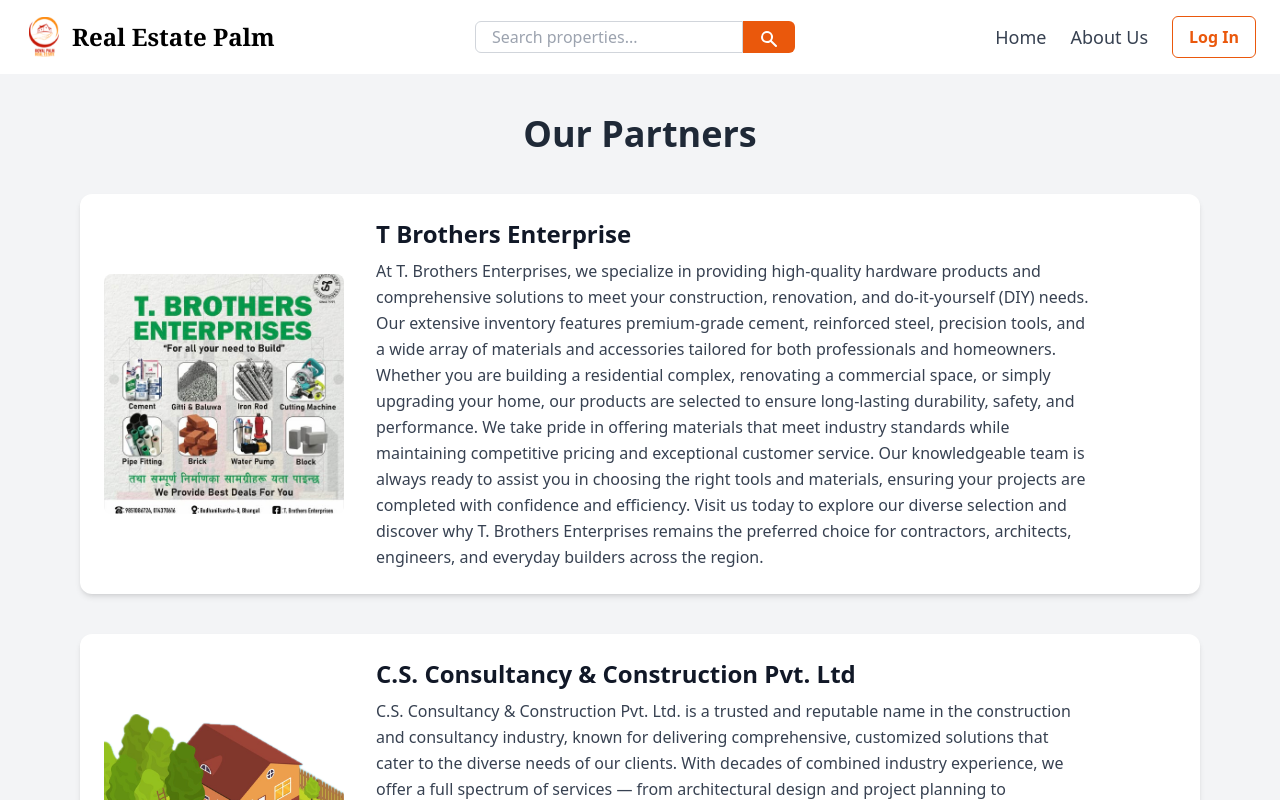
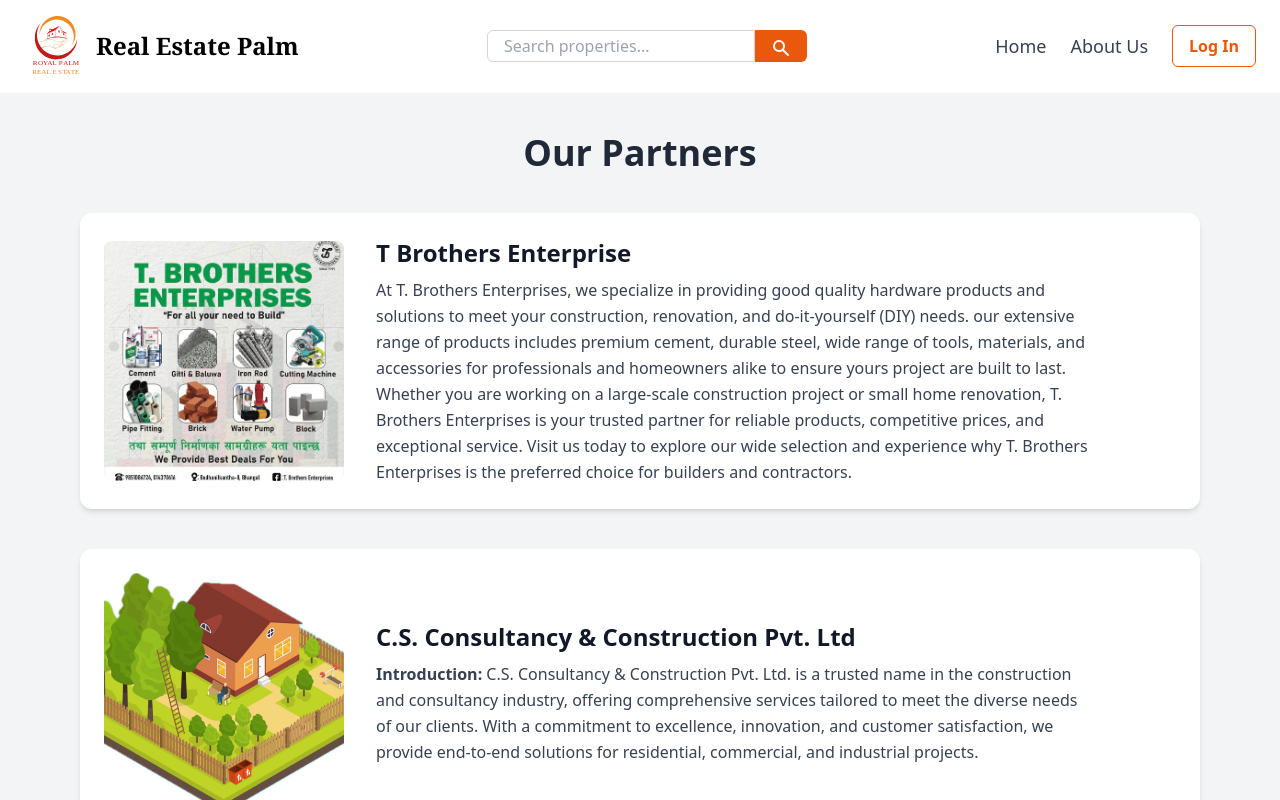
Before and after one commit to biyasshresth/Royal-Palm-Real-Estate, a React (Vite) app: page /PartnerDiscrip in a window 1280 px wide. Built offline with nearby package versions, Linux system fonts and the light colour scheme.

Commit message:
logo changed useEffect changed paddinf added

```diff
--- a/src/components/Home.tsx
+++ b/src/components/Home.tsx
@@ -95,7 +95,7 @@ interface HeroSectionProps {
 const HeroSection: React.FC<HeroSectionProps> = ({ subtitle }) => {
   return (
     <section className="relative w-full min-h-[300px] flex items-center justify-center text-center text-white bg-gradient-to-r from-[#c0392b] to-[#d35400]">
-      <div className="relative z-10 px-4 max-w-4xl">
+      <div className="relative z-10 px-4 p-10 max-w-4xl">
         <FadeInOnScroll>
           <h1 className="text-4xl md:text-5xl font-bold mb-4">
             Find Your Dream Home
--- a/src/components/Partners.tsx
+++ b/src/components/Partners.tsx
@@ -88,7 +88,7 @@ const Partners: React.FC = () => {
           <img
             src={logo}
             alt="Logo"
-            className="w-28 sm:w-40 h-auto object-contain max-w-full"
+            className="w-24 sm:w-40 h-auto object-contain max-w-full"
           />
 
           {/* Bottom Cards */}
--- a/src/components/PartnersDiscrip.tsx
+++ b/src/components/PartnersDiscrip.tsx
@@ -1,9 +1,14 @@
-import React from "react";
+import React, { useState } from "react";
 import Tbrother from "../assets/Tbother.jpg";
 import consultancy from "../assets/consultancy.png";
 
-// Define the component with React.FC type
 const PartnerDiscrip: React.FC = () => {
+  const [openCard, setOpenCard] = useState<number | null>(null);
+
+  const toggleCard = (index: number) => {
+    setOpenCard(openCard === index ? null : index);
+  };
+
   return (
     <div className="bg-gray-100 min-h-screen py-10 px-6 md:px-20">
       <h1 className="text-4xl font-bold text-center mb-10 text-gray-800">
@@ -12,69 +17,182 @@ const PartnerDiscrip: React.FC = () => {
 
       <div className="space-y-10">
         {/* Card 1 */}
-        <div className="flex flex-col md:flex-row items-center bg-white rounded-xl shadow-md p-6 hover:shadow-lg transition-shadow duration-300 group">
+        <div
+          className="flex flex-col md:flex-row items-center bg-white rounded-xl shadow-md p-6 hover:shadow-lg transition-shadow duration-300 cursor-pointer"
+          onClick={() => toggleCard(1)}
+        >
           <img
             src={Tbrother}
             alt="T Brothers Enterprise"
-            className="w-60 h-60 object-cover rounded-lg mb-4 md:mb-0 md:mr-8 group-hover:scale-105 transition-transform duration-300"
+            className="w-60 h-60 object-cover rounded-lg mb-4 md:mb-0 md:mr-8"
           />
           <div className="md:w-2/3 text-center md:text-left">
             <h2 className="text-2xl font-bold text-gray-900 mb-2">
               T Brothers Enterprise
             </h2>
             <p className="text-gray-700 text-base leading-relaxed">
-              At T. Brothers Enterprises, we specialize in providing
-              high-quality hardware products and comprehensive solutions to meet
-              your construction, renovation, and do-it-yourself (DIY) needs. Our
-              extensive inventory features premium-grade cement, reinforced
-              steel, precision tools, and a wide array of materials and
-              accessories tailored for both professionals and homeowners.
-              Whether you are building a residential complex, renovating a
-              commercial space, or simply upgrading your home, our products are
-              selected to ensure long-lasting durability, safety, and
-              performance. We take pride in offering materials that meet
-              industry standards while maintaining competitive pricing and
-              exceptional customer service. Our knowledgeable team is always
-              ready to assist you in choosing the right tools and materials,
-              ensuring your projects are completed with confidence and
-              efficiency. Visit us today to explore our diverse selection and
-              discover why T. Brothers Enterprises remains the preferred choice
-              for contractors, architects, engineers, and everyday builders
-              across the region.
+              At T. Brothers Enterprises, we specialize in providing good
+              quality hardware products and solutions to meet your construction,
+              renovation, and do-it-yourself (DIY) needs. our extensive range of
+              products includes premium cement, durable steel, wide range of
+              tools, materials, and accessories for professionals and homeowners
+              alike to ensure yours project are built to last. Whether you are
+              working on a large-scale construction project or small home
+              renovation, T. Brothers Enterprises is your trusted partner for
+              reliable products, competitive prices, and exceptional service.
+              Visit us today to explore our wide selection and experience why T.
+              Brothers Enterprises is the preferred choice for builders and
+              contractors.
             </p>
+
+            {/* Dropdown Section */}
+            {openCard === 1 && (
+              <div className="mt-4 space-y-4 text-gray-700">
+                <h3 className="text-2xl font-medium text-gray-900">
+                  Services Available:
+                </h3>
+                <p>
+                  We take pride in offering complete services to meet the needs
+                  of our customers:
+                </p>
+                <ul className="list-disc pl-5 space-y-2">
+                  <li>
+                    <strong>Delivery Services:</strong> We ensure your materials
+                    reach your site or home on time.
+                  </li>
+                  <li>
+                    <strong>Complete Construction Materials:</strong> Cement,
+                    steel, sand, bricks, aggregate, and blocks.
+                  </li>
+                  <li>
+                    <strong>Diverse Range of Hardware Tools:</strong> Drill
+                    machines, marble cutters, grinders, water pumps, etc.
+                  </li>
+                  <li>
+                    <strong>Bulk Order Discounts:</strong> Special rates for
+                    large-scale projects.
+                  </li>
+                  <li>
+                    <strong>Steel in Pieces:</strong> Buy individual pieces
+                    instead of whole bundles.
+                  </li>
+                  <li>
+                    <strong>Expert Advice:</strong> Knowledgeable staff to guide
+                    material selection.
+                  </li>
+                  <li>
+                    <strong>Wide Range of Plumbing Items:</strong> From pipes to
+                    fittings.
+                  </li>
+                  <li>
+                    <strong>Trusted Contractor Network:</strong> We connect you
+                    with skilled professionals.
+                  </li>
+                </ul>
+
+                <h3 className="text-xl font-semibold mt-4">Location</h3>
+                <p>
+                  We operate from two locations: Chunikhel, Budhanilkantha (Ward
+                  13) & Sundarbasti, Budhanilkantha (Ward 8).
+                </p>
+
+                <h3 className="text-xl font-semibold mt-4">
+                  Contact Information
+                </h3>
+                <ul className="list-disc pl-5 space-y-1">
+                  <li>
+                    Chunikhel, Budhanilkantha-13 — Phone: 9841844331, 9851086724
+                  </li>
+                  <li>
+                    Sundar Basti, Budhanilkantha-8 — Phone: 9851086724,
+                    9765989009
+                  </li>
+                </ul>
+                <p className="text-blue-800 hover:underline">
+                  Email: tbrothersenterprises3@gmail.com
+                </p>
+              </div>
+            )}
           </div>
         </div>
 
         {/* Card 2 */}
-        <div className="flex flex-col md:flex-row items-center bg-white rounded-xl shadow-md p-6 hover:shadow-lg transition-shadow duration-300 group">
+        <div
+          className="flex flex-col md:flex-row items-center bg-white rounded-xl shadow-md p-6 hover:shadow-lg transition-shadow duration-300 cursor-pointer"
+          onClick={() => toggleCard(2)}
+        >
           <img
             src={consultancy}
             alt="C.S. Consultancy & Construction Pvt. Ltd"
-            className="w-60 h-60 object-cover rounded-lg mb-4 md:mb-0 md:mr-8 group-hover:scale-105 transition-transform duration-300"
+            className="w-60 h-60 object-cover rounded-lg mb-4 md:mb-0 md:mr-8"
           />
           <div className="md:w-2/3 text-center md:text-left">
             <h2 className="text-2xl font-bold text-gray-900 mb-2">
               C.S. Consultancy & Construction Pvt. Ltd
             </h2>
+
             <p className="text-gray-700 text-base leading-relaxed">
-              C.S. Consultancy & Construction Pvt. Ltd. is a trusted and
-              reputable name in the construction and consultancy industry, known
-              for delivering comprehensive, customized solutions that cater to
-              the diverse needs of our clients. With decades of combined
-              industry experience, we offer a full spectrum of services — from
-              architectural design and project planning to construction
-              execution and site supervision — ensuring seamless delivery from
-              concept to completion. Our portfolio spans residential
-              developments, commercial complexes, and industrial
-              infrastructures, each project handled with a strong focus on
-              quality, safety, innovation, and timely delivery. At the heart of
-              our work lies a firm commitment to excellence and customer
-              satisfaction. We strive to build not just structures, but
-              long-term relationships based on trust, transparency, and
-              consistent performance. Whether you're a homeowner, investor, or
-              corporation, C.S. Consultancy & Construction Pvt. Ltd. is your
-              reliable partner for transforming visions into reality.
+              <strong> Introduction: </strong> C.S. Consultancy & Construction
+              Pvt. Ltd. is a trusted name in the construction and consultancy
+              industry, offering comprehensive services tailored to meet the
+              diverse needs of our clients. With a commitment to excellence,
+              innovation, and customer satisfaction, we provide end-to-end
+              solutions for residential, commercial, and industrial projects.
             </p>
+
+            {/* Dropdown Section */}
+            {openCard === 2 && (
+              <div className="mt-4 space-y-4 text-gray-700">
+                <h3 className="text-lg font-medium mt-2">
+                  Services Available:
+                </h3>
+                <ol className="list-decimal pl-5 space-y-2">
+                  <li>
+                    <strong>Construction Management:</strong> Planning,
+                    scheduling, budgeting, and supervision.
+                  </li>
+                  <li>
+                    <strong>Architectural Design:</strong> Innovative and
+                    functional designs.
+                  </li>
+                  <li>
+                    <strong>Structural Engineering:</strong> Analysis, design,
+                    and evaluation.
+                  </li>
+                  <li>
+                    <strong>Interior Design:</strong> Aesthetic yet functional
+                    spaces.
+                  </li>
+                  <li>
+                    <strong>Project Consultancy:</strong> Feasibility studies,
+                    site selection, and compliance support.
+                  </li>
+                  <li>
+                    <strong>Retrofitting, Renovation & Remodeling:</strong>{" "}
+                    Transforming outdated spaces.
+                  </li>
+                </ol>
+
+                <h3 className="text-xl font-semibold mt-4">Location</h3>
+                <p>
+                  Headquartered in Kathmandu, Nepal, we are strategically
+                  located to serve clients across the region.
+                </p>
+
+                <h3 className="text-xl font-semibold mt-4">
+                  Contact Information
+                </h3>
+                <ul className="list-disc pl-5 space-y-1">
+                  <li>
+                    Chunikhel, Budhanilkantha-13 — Phone: 9841844331, 9851086724
+                  </li>
+                  <li>Sundar Basti, Budhanilkantha-8 — Phone: 9803096348</li>
+                </ul>
+                <p className="text-blue-800 hover:underline">
+                  Email: csccpvtltd@gmail.com
+                </p>
+              </div>
+            )}
           </div>
         </div>
       </div>
--- a/src/components/RotatingBanner.tsx
+++ b/src/components/RotatingBanner.tsx
@@ -21,7 +21,7 @@ const RotatingBanner = () => {
   useEffect(() => {
     const interval = setInterval(() => {
       setCurrentIndex((prev) => (prev + 1) % bannerImages.length);
-    }, 1000);
+    }, 1500);
 
     return () => clearInterval(interval);
   }, [bannerImages.length]);
```
Also changed, not shown: src/components/Footer.tsx (+3 -4 lines), src/components/Header.tsx (+5 -2 lines), src/assets/logo.svg.
